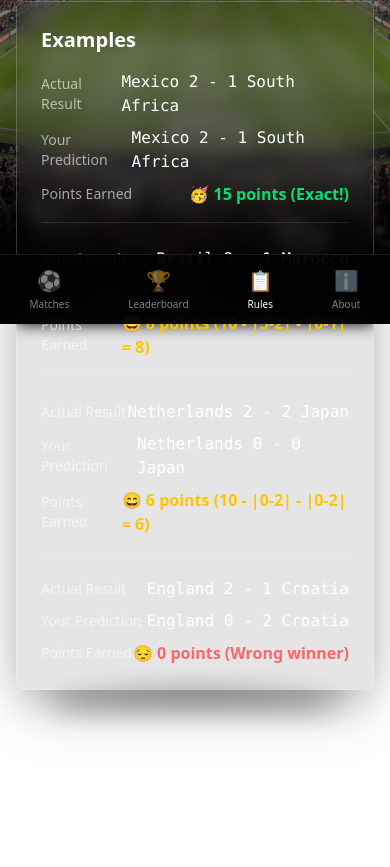
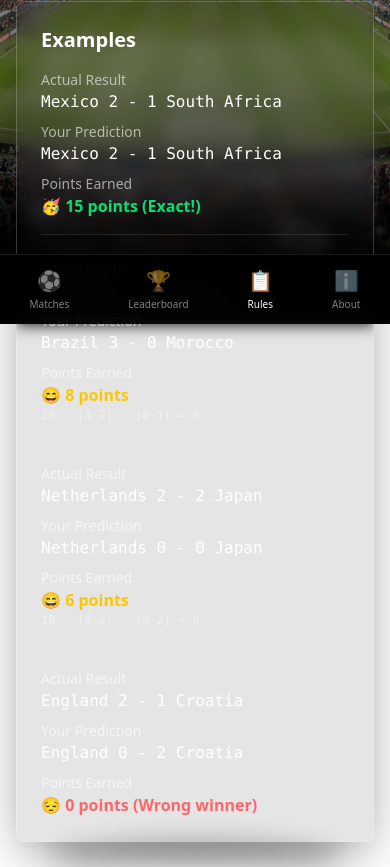
Before and after one commit to ionmx/worldcup-2026-pool, a React (Vite) app in the folder web/: page /rules in a window 390 px wide. Shown: the part 520-1387 px from the top of the page. Before the commit the page ends 1322 px from the top, so only its background shows below. Built offline with nearby package versions, Linux system fonts and the light colour scheme; no server answers; the database is empty.

Commit message:
Rules cosmetic

```diff
--- a/web/src/routes/Rules.tsx
+++ b/web/src/routes/Rules.tsx
@@ -57,19 +57,19 @@ export const Rules = () => {
           <div className="space-y-6">
             {/* Example 1: Exact score */}
             <div className="border-b border-white/10 pb-4">
-              <div className="flex items-center justify-between mb-2">
+              <div className="flex flex-col md:flex-row md:items-center md:justify-between mb-2">
                 <span className="text-white/60 text-sm">Actual Result</span>
                 <span className="text-white font-mono">
                   Mexico 2 - 1 South Africa
                 </span>
               </div>
-              <div className="flex items-center justify-between mb-2">
+              <div className="flex flex-col md:flex-row md:items-center md:justify-between mb-2">
                 <span className="text-white/60 text-sm">Your Prediction</span>
                 <span className="text-white font-mono">
                   Mexico 2 - 1 South Africa
                 </span>
               </div>
-              <div className="flex items-center justify-between">
+              <div className="flex flex-col md:flex-row md:items-center md:justify-between">
                 <span className="text-white/60 text-sm">Points Earned</span>
                 <span className="text-green-400 font-bold">
                   🥳 15 points (Exact!)
@@ -79,63 +79,69 @@ export const Rules = () => {
 
             {/* Example 2: Correct winner */}
             <div className="border-b border-white/10 pb-4">
-              <div className="flex items-center justify-between mb-2">
+              <div className="flex flex-col md:flex-row md:items-center md:justify-between mb-2">
                 <span className="text-white/60 text-sm">Actual Result</span>
                 <span className="text-white font-mono">
                   Brazil 2 - 1 Morocco
                 </span>
               </div>
-              <div className="flex items-center justify-between mb-2">
+              <div className="flex flex-col md:flex-row md:items-center md:justify-between mb-2">
                 <span className="text-white/60 text-sm">Your Prediction</span>
                 <span className="text-white font-mono">
                   Brazil 3 - 0 Morocco
                 </span>
               </div>
-              <div className="flex items-center justify-between">
+              <div className="flex flex-col md:flex-row md:items-center md:justify-between">
                 <span className="text-white/60 text-sm">Points Earned</span>
-                <span className="text-yellow-400 font-bold">
-                  😄 8 points (10 - |3-2| - |0-1| = 8)
-                </span>
+                <div className="md:text-right">
+                  <span className="text-yellow-400 font-bold">😄 8 points</span>
+                  <div className="text-white/40 text-xs font-mono">
+                    10 - |3-2| - |0-1| = 8
+                  </div>
+                </div>
               </div>
             </div>
 
             {/* Example 3: Correct draw */}
             <div className="border-b border-white/10 pb-4">
-              <div className="flex items-center justify-between mb-2">
+              <div className="flex flex-col md:flex-row md:items-center md:justify-between mb-2">
                 <span className="text-white/60 text-sm">Actual Result</span>
                 <span className="text-white font-mono">
                   Netherlands 2 - 2 Japan
                 </span>
               </div>
-              <div className="flex items-center justify-between mb-2">
+              <div className="flex flex-col md:flex-row md:items-center md:justify-between mb-2">
                 <span className="text-white/60 text-sm">Your Prediction</span>
                 <span className="text-white font-mono">
                   Netherlands 0 - 0 Japan
                 </span>
               </div>
-              <div className="flex items-center justify-between">
+              <div className="flex flex-col md:flex-row md:items-center md:justify-between">
                 <span className="text-white/60 text-sm">Points Earned</span>
-                <span className="text-yellow-400 font-bold">
-                  😄 6 points (10 - |0-2| - |0-2| = 6)
-                </span>
+                <div className="md:text-right">
+                  <span className="text-yellow-400 font-bold">😄 6 points</span>
+                  <div className="text-white/40 text-xs font-mono">
+                    10 - |0-2| - |0-2| = 6
+                  </div>
+                </div>
               </div>
             </div>
 
             {/* Example 4: Wrong result */}
             <div>
-              <div className="flex items-center justify-between mb-2">
+              <div className="flex flex-col md:flex-row md:items-center md:justify-between mb-2">
                 <span className="text-white/60 text-sm">Actual Result</span>
                 <span className="text-white font-mono">
                   England 2 - 1 Croatia
                 </span>
               </div>
-              <div className="flex items-center justify-between mb-2">
+              <div className="flex flex-col md:flex-row md:items-center md:justify-between mb-2">
                 <span className="text-white/60 text-sm">Your Prediction</span>
                 <span className="text-white font-mono">
                   England 0 - 2 Croatia
                 </span>
               </div>
-              <div className="flex items-center justify-between">
+              <div className="flex flex-col md:flex-row md:items-center md:justify-between">
                 <span className="text-white/60 text-sm">Points Earned</span>
                 <span className="text-red-400 font-bold">
                   😔 0 points (Wrong winner)
```
